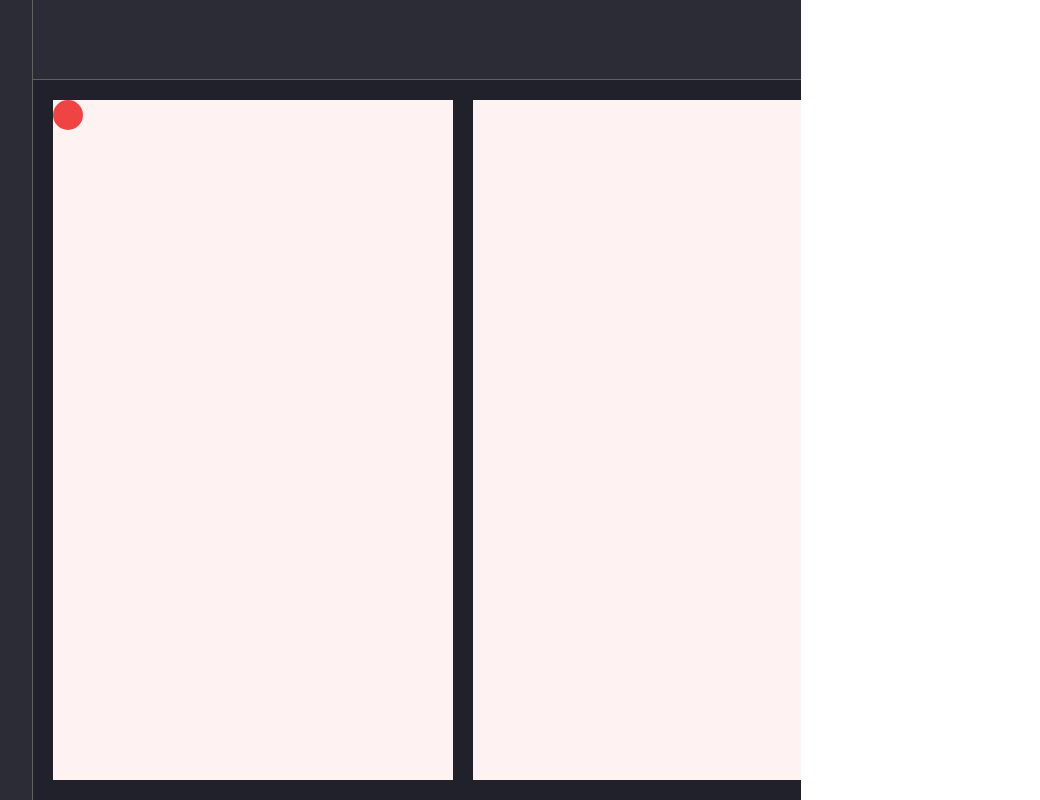
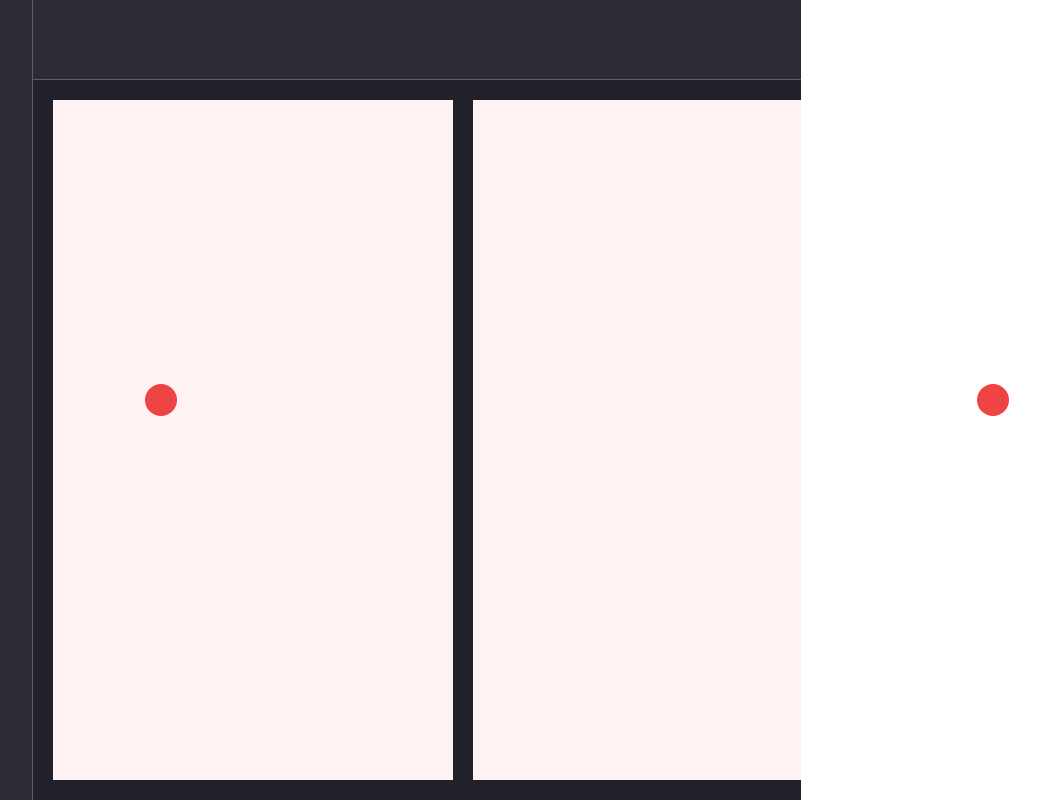
Before and after one commit to dominikjakobsze/Kanban-Board, a website built with Vite: page frontend/app-vite/index.html in a window 1280 px wide. Shown: the whole page, without its empty margins (223-1263 px from the left). Built offline with nearby package versions, Linux system fonts and the light colour scheme.

Commit message:
prev & next buttons

```diff
--- a/frontend/app-vite/index.html
+++ b/frontend/app-vite/index.html
@@ -14,11 +14,13 @@
         <div class="bg-[#2C2C37] w-full h-full border-right-board"></div>
 
         <div class=" lg:col-span-3 w-full flex flex-row flex-wrap content-start">
-          <div class="bg-[#2C2C37] flex-[0_0_100%] h-[10%] border-bottom-board"></div>
+          <div class="bg-[#2C2C37] flex-[0_0_100%] h-[10%] border-bottom-board relative"></div>
+          <p data-carousel="prev-btn" class="zindex-999 cursor-pointer p-4 absolute bg-red-500 rounded-full -translate-x-[50%] -translate-y-[50%] top-[50%] left-[30%]"></p>
+          <p data-carousel="next-btn" class="zindex-999 cursor-pointer p-4 absolute bg-red-500 rounded-full -translate-x-[50%] -translate-y-[50%] top-[50%] left-[95%]"></p>
+
 
           <div data-carousel="main" class="bg-[#21212C] overflow-hidden flex-[0_0_100%] h-[90%] flex flex-row flex-nowrap">
-            <div class="p-5 gap-5 flex flex-row flex-nowrap h-full flex-[0_0_100%] relative">
-              <p class="absolute w-[30px] h-[30px] bg-red-500 rounded-full"></p>
+            <div class="p-5 gap-5 flex flex-row flex-nowrap h-full flex-[0_0_100%]">
               <div data-column="column" class="flex-[0_0_55%] h-full bg-red-50"></div>
               <div data-column="column" class="flex-[0_0_55%] h-full bg-red-50"></div>
               <div data-column="column" class="flex-[0_0_55%] h-full bg-red-50"></div>
--- a/frontend/app-vite/main.css
+++ b/frontend/app-vite/main.css
@@ -6,6 +6,10 @@
 }
 .border-bottom-board{
     border-bottom: 1px solid #606060;
+}
+
+.zindex-999{
+    z-index: 999;
 }
 
 
```
